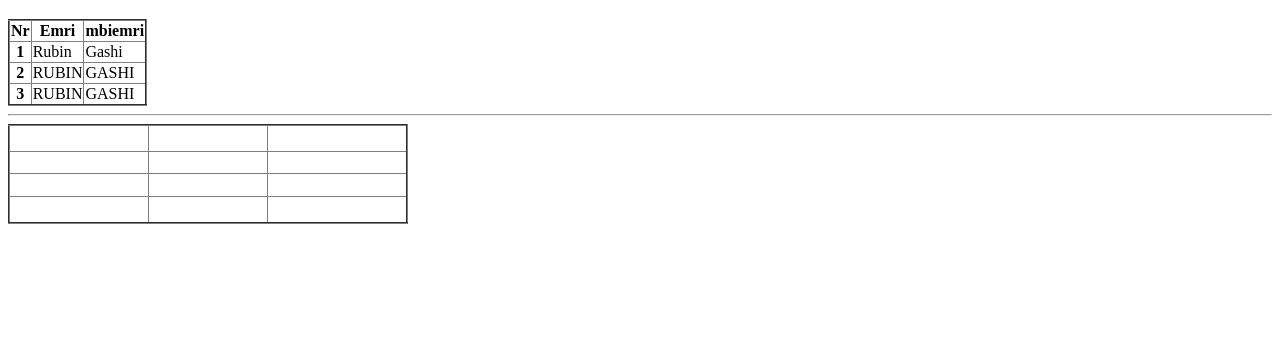
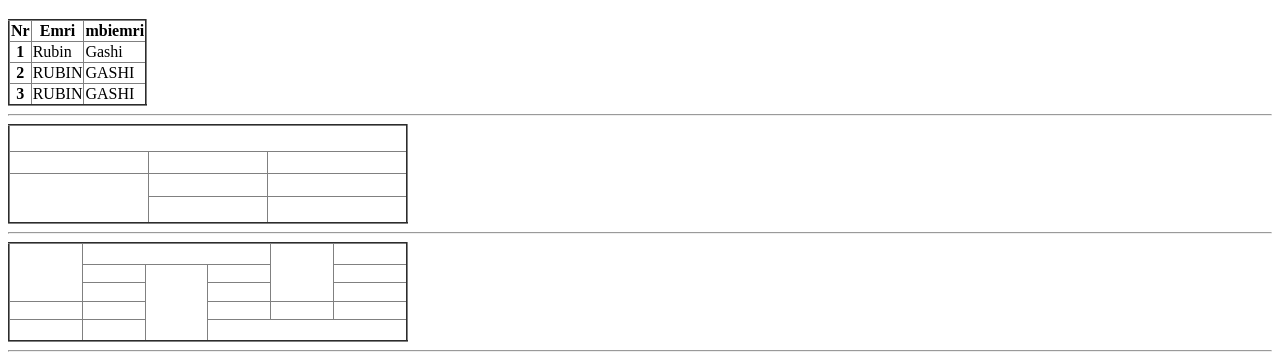
Before and after one commit to RUBIN304/rubin, a plain HTML site: page tabelat.html in a window 1280 px wide. Shown: the part 61-418 px from the top of the page. Drawn offline with Linux system fonts and the light colour scheme.

Commit message:
tabelat.html

```diff
--- a/tabelat.html
+++ b/tabelat.html
@@ -32,9 +32,9 @@
     <hr>
     <table border="2" style="border-collapse:collapse;width:400px;height:100px" >
         <tr>
-            <th></th>
-            <th></th>
-            <th></th>
+            <th colspan="3"></th>
+
+
         </tr>
         <tr>
             <th></th>
@@ -42,15 +42,62 @@
             <td></td>
         </tr>
         <tr>
-            <th></th>
+            <th rowspan="2"></th>
             <td></td>
             <td></td>
         </tr>
         <tr>
             <th></th>
             <td></td>
+
+        </tr>
+    </table>
+<hr>
+    <table border="2" style="border-collapse:collapse;width:400px;height:100px" >
+        <tr>
+            <th rowspan="3"></th>
+            <td colspan="3"></td>
+
+            <td rowspan="3"></td>
+            <td></td>
+
+        </tr>
+        <tr>
+            <th></th>
+            <td rowspan="4"></td>
+            <td></td>
+           <td></td>
+
+        </tr>
+        <tr>
+            <th></th>
+            <td></td>
+         <td></td>
+
+
+
+        </tr>
+        <tr>
+            <th></th>
+            <td></td>
+            <td></td>
+            <td></td>
             <td></td>
         </tr>
+        <tr>
+            <th></th>
+            <td></td>
+            <td colspan="3"></td>
+        </tr>
     </table>
+    <hr>
+    <table border="2" style="border-collapse:collapse;width:400px;height:100px" ></table>
+
+
+
+
+
+
+
 </body>
 </html>
```
